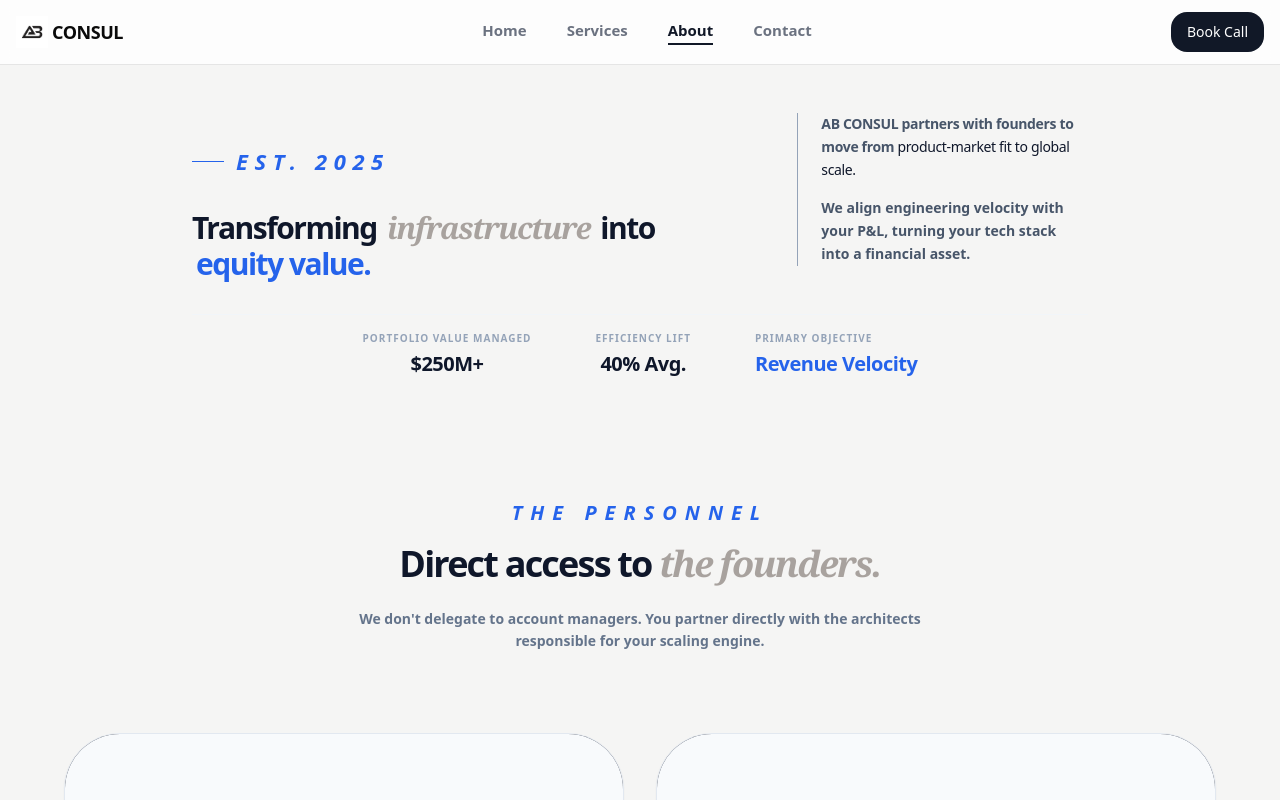
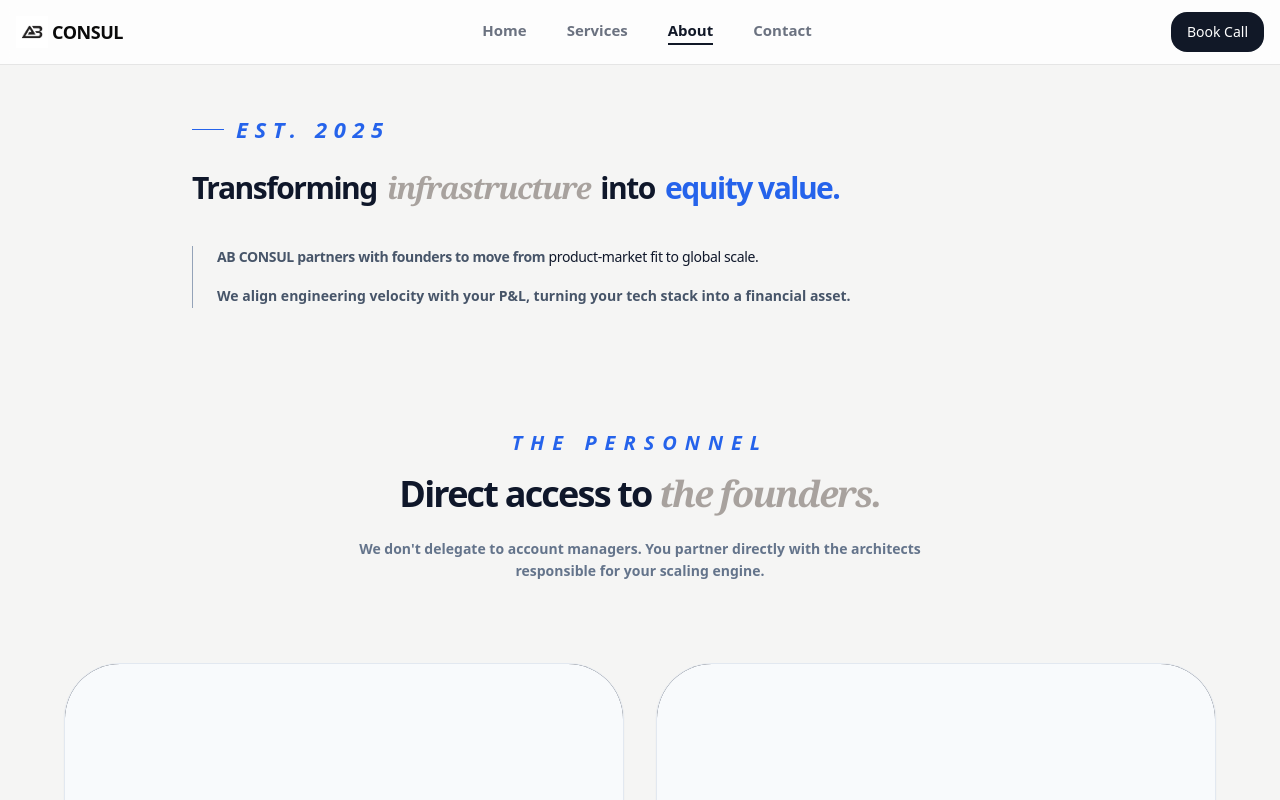
Before and after one commit to l-tting/ab-consul, a Next.js app in the folder my-app/: page /about in a window 1280 px wide. Shown: the top 800 px of the page. Built offline with nearby package versions, Linux system fonts and the light colour scheme.

Commit message:
transform about hero col span...1.1

```diff
--- a/my-app/src/components/AboutHero.jsx
+++ b/my-app/src/components/AboutHero.jsx
@@ -4,60 +4,43 @@ import React from "react";
 
 export default function AboutHero() {
   return (
-    <section className="w-full pt-12 pb-14 flex justify-center ">
+    <section className="w-full pt-12 pb-14 flex justify-center">
       <div className="w-[70%] max-w-6xl">
-        <div className="grid grid-cols-1 lg:grid-cols-12 gap-12 items-end">
 
-          {/* Main Title - Spans 8 columns */}
-          <div className="lg:col-span-8">
-            <div className="flex items-center gap-3 mb-8">
+        {/* Title */}
+        <div className="mb-10">
+          <div className="flex items-center gap-3 mb-6">
             <div className="w-8 h-[1px] bg-blue-600" />
             <span className="text-[22px] italic font-black uppercase tracking-[0.3em] text-blue-600">
               EST. 2025
             </span>
           </div>
 
-            <h1 className="text-xl md:text-3xl font-black tracking-tighter text-slate-900 leading-[1.2] lg:pr-10">
+          <h1 className="text-xl md:text-3xl font-black tracking-tighter text-slate-900 leading-[1.2]">
             Transforming{" "}
-              <span className="text-stone-400 italic font-serif mx-1">infrastructure</span>{" "}
+            <span className="text-stone-400 italic font-serif mx-1">
+              infrastructure
+            </span>{" "}
             into{" "}
             <span className="text-blue-600 mx-1">equity value.</span>
           </h1>
         </div>
 
-          {/* Subtext - Spans 4 columns */}
-          <div className="lg:col-span-4 pb-4">
-            <div className="relative">
-              {/* Vertical Accent Line */}
-              <div className="absolute -left-6 top-0 bottom-0 w-[1px] bg-slate-400" />
-
+        {/* Subtext */}
+        <div className="relative pl-6 border-l border-slate-400">
           <p className="text-slate-600 text-sm font-bold leading-relaxed tracking-tight">
-                AB CONSUL partners with founders to move from <span className="text-slate-900 font-medium">product-market fit to global scale.</span>
+            AB CONSUL partners with founders to move from{" "}
+            <span className="text-slate-900 font-medium">
+              product-market fit to global scale.
+            </span>
           </p>
 
           <p className="text-slate-600 text-sm font-bold leading-relaxed mt-4">
-                We align engineering velocity with your P&L, turning your tech stack into a financial asset.
+            We align engineering velocity with your P&L, turning your tech stack
+            into a financial asset.
           </p>
         </div>
-          </div>
 
-        </div>
-
-        {/* Bottom Metric Bar */}
-        <div className="flex flex-wrap justify-center gap-x-16 gap-y-8 mt-8 pt-4 border-t border-slate-100">
-          <div>
-            <p className="text-[10px] font-black uppercase tracking-widest text-slate-400 mb-1">Portfolio Value Managed</p>
-            <p className="text-xl text-center font-bold text-slate-900 tracking-tight">$250M+</p>
-          </div>
-          <div>
-            <p className="text-[10px] font-black uppercase tracking-widest text-slate-400 mb-1">Efficiency Lift</p>
-            <p className="text-xl text-center font-bold text-slate-900 tracking-tight">40% Avg.</p>
-          </div>
-          <div>
-            <p className="text-[10px] font-black uppercase tracking-widest text-slate-400 mb-1">Primary Objective</p>
-            <p className="text-xl text-center font-bold text-blue-600 tracking-tight">Revenue Velocity</p>
-          </div>
-        </div>
       </div>
     </section>
   );
```
Lines whose indentation alone changed are shown as unchanged.
